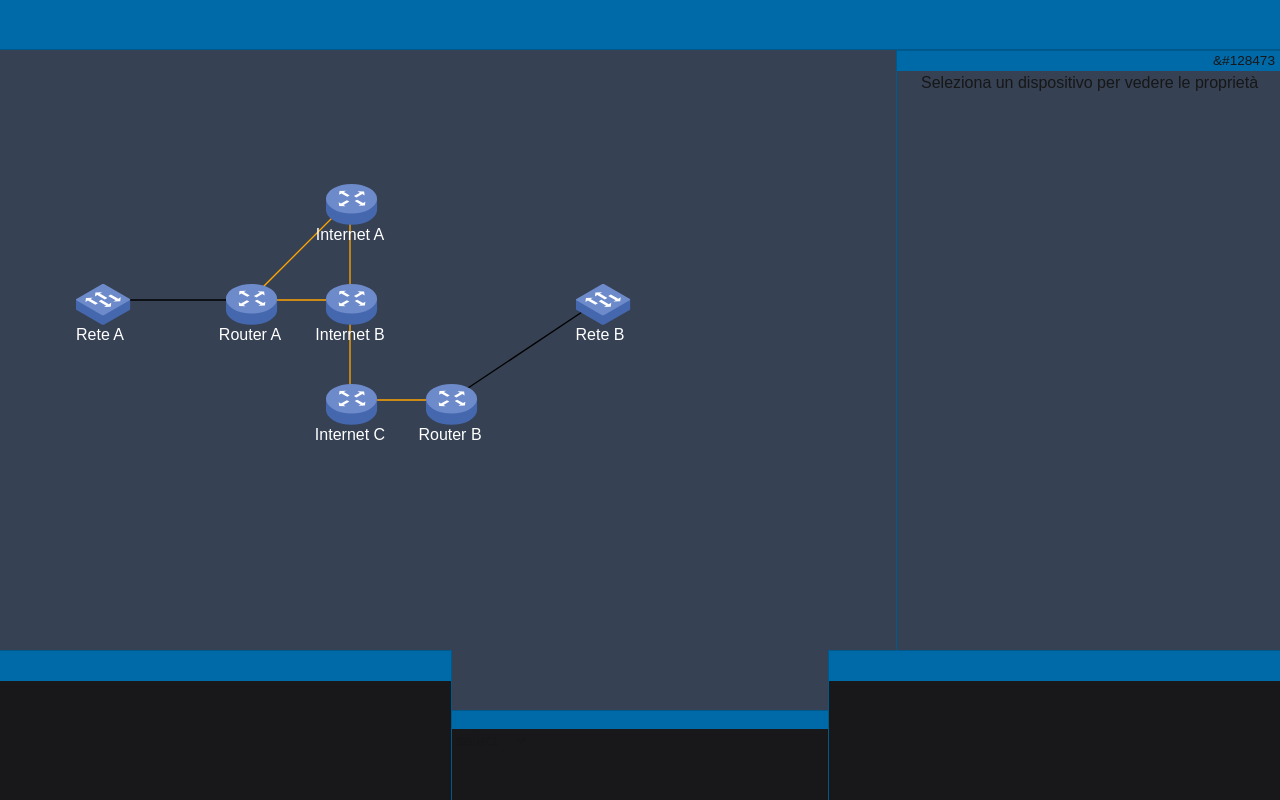
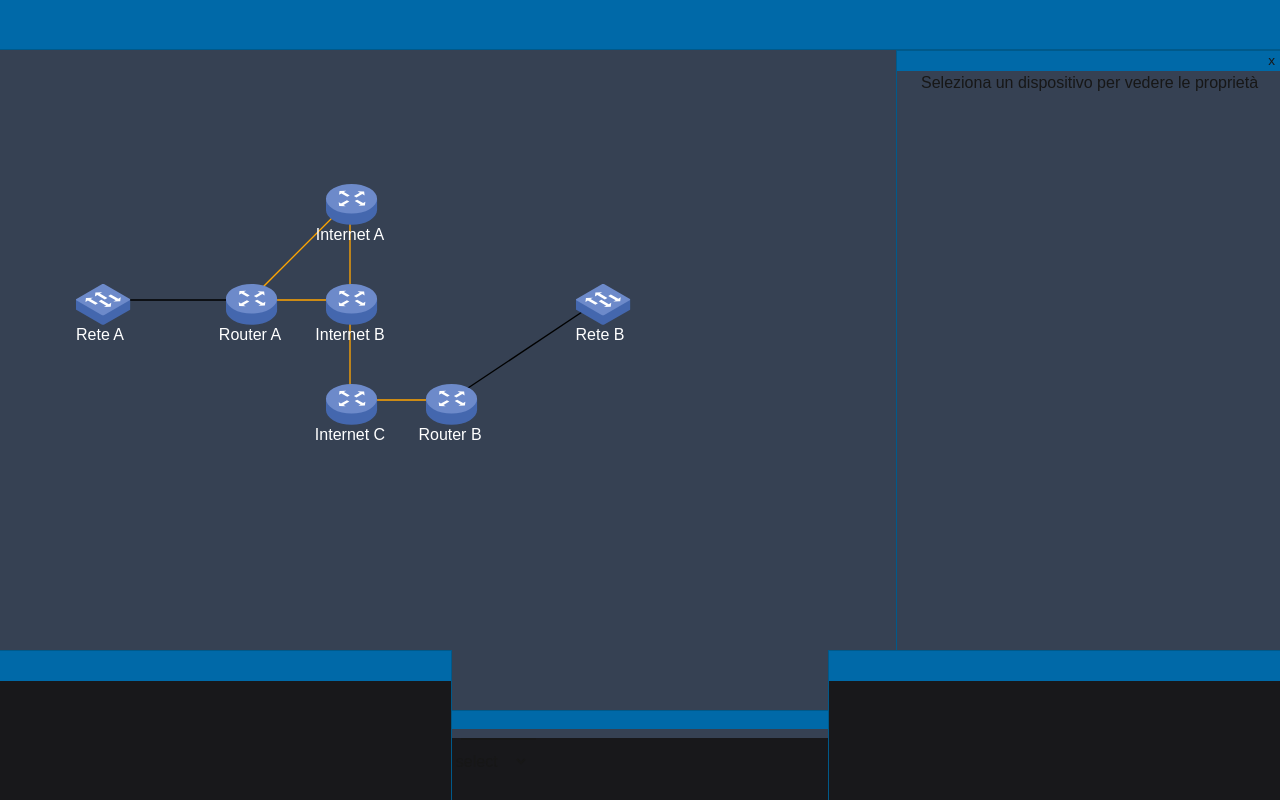
Before and after one commit to AmedeoAlf/packet-tracer, a Next.js app: page / in a window 1280 px wide. Built offline with nearby package versions, Linux system fonts and the light colour scheme.

Commit message:
Update SideBar component to use 'x' for close button and add a box in ToolSelector

```diff
--- a/app/editorComponents/SideBar.tsx
+++ b/app/editorComponents/SideBar.tsx
@@ -9,7 +9,7 @@ export const SideBar = memo(({ tool }: { tool: Tool }): ReactNode => {
     ? (
       <div className="fixed top-[50px] right-0 w-[30%] h-(--h-spec-cont) indent-[1.5em] border-sky-800 border-solid border-t-[.1em] border-l-[.1em]">
         <div className="bg-sky-700 h-[20px] indent-0">
-          <div className="fixed right-0 cursor-pointer h-[20px] text-[.85em] pr-[5px] pl-[6px] hover:bg-red-500/80" onClick={() => setOpen(false)}>&#128473</div>
+          <div className="fixed right-0 cursor-pointer h-[20px] text-[.85em] pr-[5px] pl-[6px] hover:bg-red-500/80" onClick={() => setOpen(false)}>x</div>
         </div>
         {tool.panel()}
       </div>
--- a/app/editorComponents/ToolSelector.tsx
+++ b/app/editorComponents/ToolSelector.tsx
@@ -6,6 +6,9 @@ export function ToolSelector({ tool, setTool }: { tool: Tool, setTool: (t: Tool)
   return (<div className="fixed bottom-0 left-[35.3%] w-[29.4%] h-[90px] indent-[1,5em] z-0 border-solid border-sky-800 border-t-[.1em]">
     <div className="h-[20%] bg-sky-700"></div>
     <div className="h-[80%] bg-zinc-900">
+
+      <div id="box" className="w-[20%] h-[] border-solid border-[.1em] border-white-600 m-[2.5%]"></div>
+
       <select value={tool.toolname} onChange={ev => setTool(TOOLS[ev.target.value as keyof typeof TOOLS](tool))}>
         {TOOL_LIST.map(it => (<option value={it} key={it}>{it}</option>))}
       </select>
```
